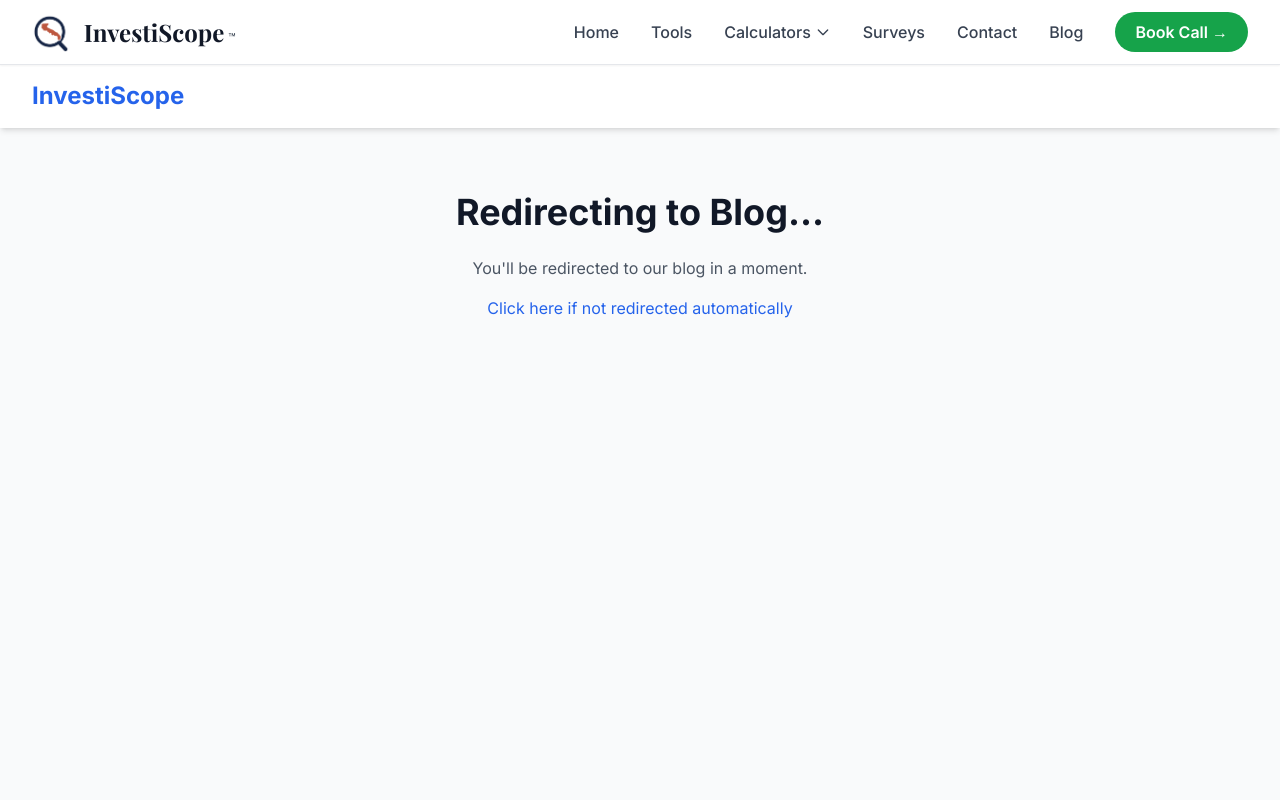
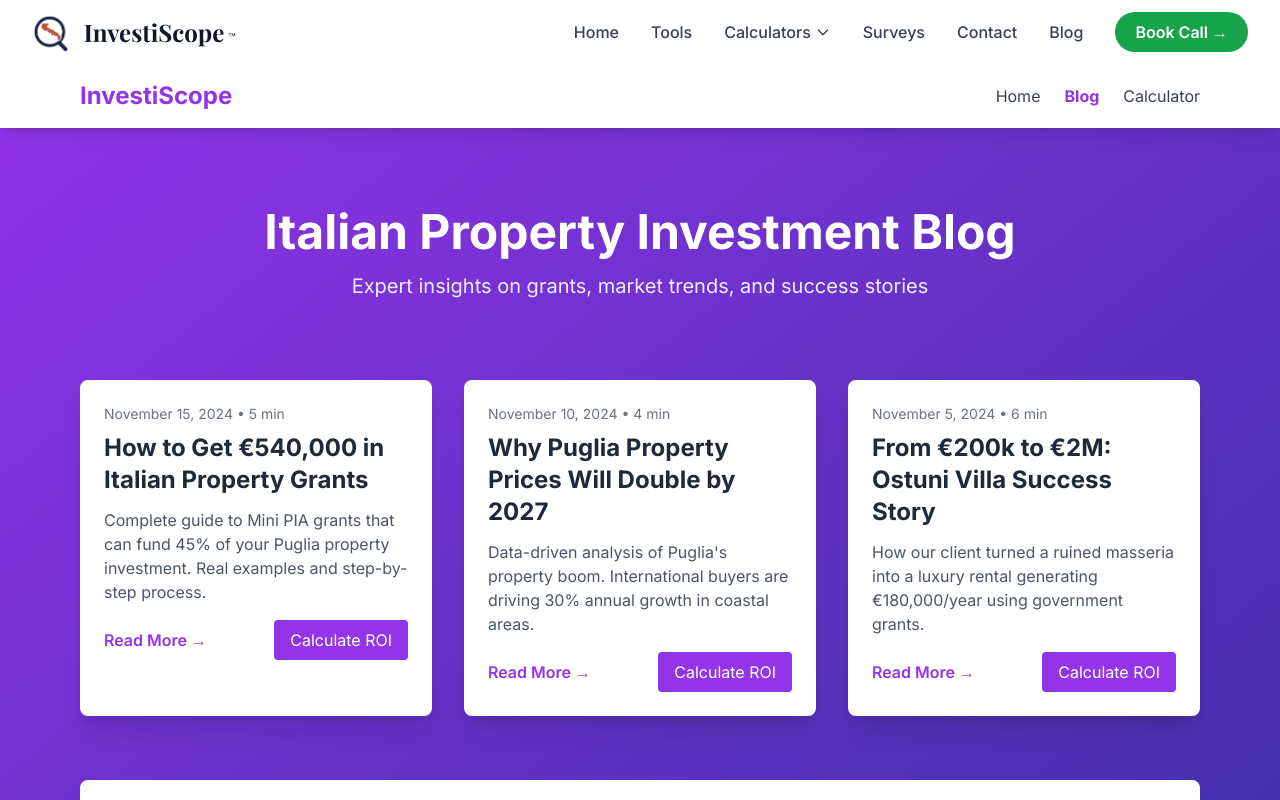
Before and after one commit to Geppix140269/investinpuglia, a Next.js app: page /blog in a window 1280 px wide. Shown: the top 800 px of the page. Built offline with nearby package versions, Linux system fonts and the light colour scheme; a web font is replaced by a local one.

Commit message:
Update page.tsx

```diff
--- a/app/blog/page.tsx
+++ b/app/blog/page.tsx
@@ -1,23 +1,77 @@
+// app/blog/page.tsx - COMPLETE REWRITE
 export default function BlogPage() {
+  const blogPosts = [
+    {
+      title: "How to Get €540,000 in Italian Property Grants",
+      description: "Complete guide to Mini PIA grants that can fund 45% of your Puglia property investment. Real examples and step-by-step process.",
+      date: "November 15, 2024",
+      readTime: "5 min",
+      keywords: "italian property grants, mini pia puglia, italy real estate incentives"
+    },
+    {
+      title: "Why Puglia Property Prices Will Double by 2027",
+      description: "Data-driven analysis of Puglia's property boom. International buyers are driving 30% annual growth in coastal areas.",
+      date: "November 10, 2024",
+      readTime: "4 min",
+      keywords: "puglia property investment, italy real estate market, puglia property prices"
+    },
+    {
+      title: "From €200k to €2M: Ostuni Villa Success Story",
+      description: "How our client turned a ruined masseria into a luxury rental generating €180,000/year using government grants.",
+      date: "November 5, 2024",
+      readTime: "6 min",
+      keywords: "puglia property success story, italian villa renovation, ostuni real estate"
+    }
+  ]
+
   return (
-    <div className="min-h-screen bg-gray-50">
-      <nav className="bg-white shadow-md">
-        <div className="container-custom py-4">
-          <a href="/" className="text-2xl font-bold text-primary hover:opacity-80">
-            InvestiScope
-          </a>
+    <div className="min-h-screen bg-gradient-to-br from-purple-600 to-indigo-800">
+      {/* Simple Nav */}
+      <nav className="bg-white shadow-lg sticky top-0 z-50">
+        <div className="max-w-6xl mx-auto px-4 py-4 flex justify-between items-center">
+          <a href="/" className="text-2xl font-bold text-purple-600">InvestiScope</a>
+          <div className="space-x-6">
+            <a href="/" className="text-gray-700 hover:text-purple-600">Home</a>
+            <a href="/blog" className="text-purple-600 font-bold">Blog</a>
+            <a href="/calculator" className="text-gray-700 hover:text-purple-600">Calculator</a>
+          </div>
         </div>
       </nav>
 
-      <div className="container-custom py-16 text-center">
-        <h1 className="text-4xl font-bold mb-6">Redirecting to Blog...</h1>
-        <p className="text-gray-600 mb-4">You'll be redirected to our blog in a moment.</p>
-        <a href="https://marietrulli.com/blog" className="text-primary hover:underline">
-          Click here if not redirected automatically
-        </a>
-        <script dangerouslySetInnerHTML={{
-          __html: `setTimeout(() => window.location.href = 'https://marietrulli.com/blog', 2000);`
-        }} />
+      {/* Hero */}
+      <div className="text-white text-center py-20 px-4">
+        <h1 className="text-5xl font-bold mb-4">Italian Property Investment Blog</h1>
+        <p className="text-xl opacity-90">Expert insights on grants, market trends, and success stories</p>
+      </div>
+
+      {/* Blog Posts */}
+      <div className="max-w-6xl mx-auto px-4 pb-20">
+        <div className="grid md:grid-cols-2 lg:grid-cols-3 gap-8">
+          {blogPosts.map((post, index) => (
+            <article key={index} className="bg-white rounded-lg shadow-xl overflow-hidden hover:shadow-2xl transition-all transform hover:-translate-y-1">
+              <div className="p-6">
+                <div className="text-sm text-gray-500 mb-2">{post.date} • {post.readTime}</div>
+                <h2 className="text-2xl font-bold mb-3 text-gray-800">{post.title}</h2>
+                <p className="text-gray-600 mb-4 line-height-relaxed">{post.description}</p>
+                <div className="flex justify-between items-center">
+                  <span className="text-purple-600 font-semibold">Read More →</span>
+                  <button className="bg-purple-600 text-white px-4 py-2 rounded hover:bg-purple-700">
+                    Calculate ROI
+                  </button>
+                </div>
+              </div>
+            </article>
+          ))}
+        </div>
+
+        {/* CTA Section */}
+        <div className="mt-16 bg-white rounded-lg shadow-xl p-8 text-center">
+          <h2 className="text-3xl font-bold mb-4">Ready to Invest in Puglia?</h2>
+          <p className="text-gray-600 mb-6">Calculate your potential returns and grant eligibility instantly</p>
+          <a href="/calculator" className="bg-purple-600 text-white px-8 py-4 rounded-lg text-lg font-semibold hover:bg-purple-700 inline-block">
+            Try Our Free Calculator
+          </a>
+        </div>
       </div>
     </div>
   )
```
